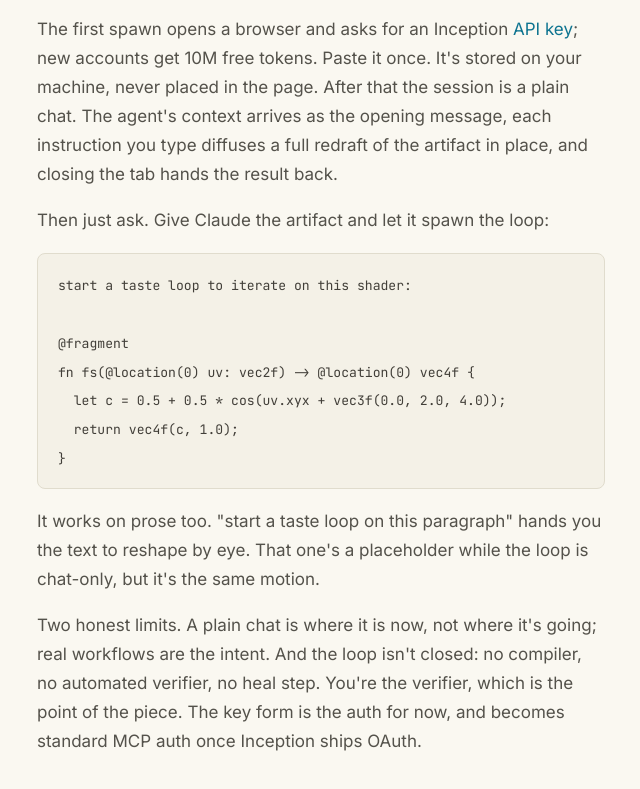
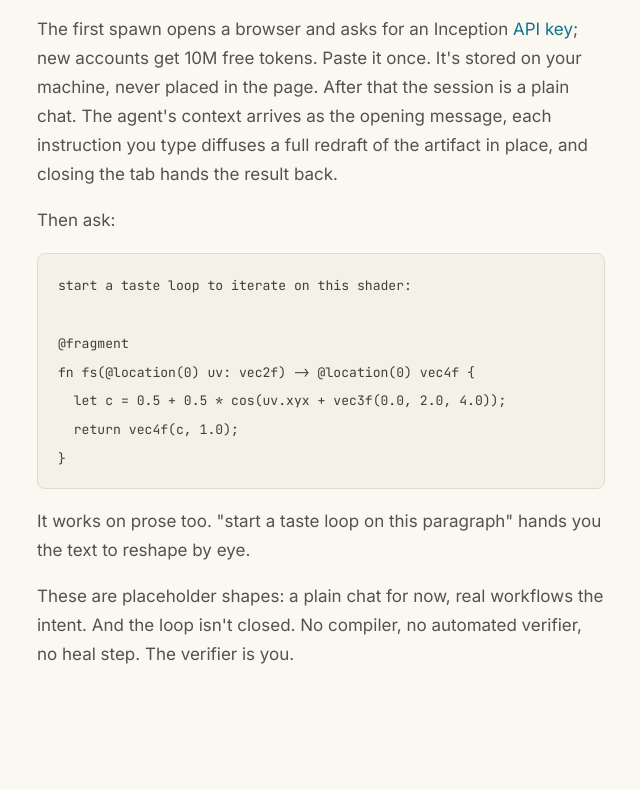
Before and after one commit to dylanebert/taste-loops, a Svelte app: page / in a window 1280 px wide. Shown: the part 3575-4364 px from the top of the page, without its empty margins (319-959 px from the left). After the commit the page ends 4324 px from the top, so only its background shows below. Built offline with nearby package versions, Linux system fonts and the light colour scheme.

Commit message:
addendum: tighten close, cut over-explanation

```diff
--- a/src/App.svelte
+++ b/src/App.svelte
@@ -184,7 +184,7 @@
       and closing the tab hands the result back.
     </p>
 
-    <p>Then just ask. Give Claude the artifact and let it spawn the loop:</p>
+    <p>Then ask:</p>
 
     <div class="cmd">
       <code>{shaderPrompt}</code>
@@ -192,16 +192,13 @@
 
     <p>
       It works on prose too. "start a taste loop on this paragraph" hands you
-      the text to reshape by eye. That one's a placeholder while the loop is
-      chat-only, but it's the same motion.
+      the text to reshape by eye.
     </p>
 
     <p>
-      Two honest limits. A plain chat is where it is now, not where it's going;
-      real workflows are the intent. And the loop isn't closed: no compiler, no
-      automated verifier, no heal step. You're the verifier, which is the point
-      of the piece. The key form is the auth for now, and becomes standard MCP
-      auth once Inception ships OAuth.
+      These are placeholder shapes: a plain chat for now, real workflows the
+      intent. And the loop isn't closed. No compiler, no automated verifier,
+      no heal step. The verifier is you.
     </p>
   </section>
 </article>
```
